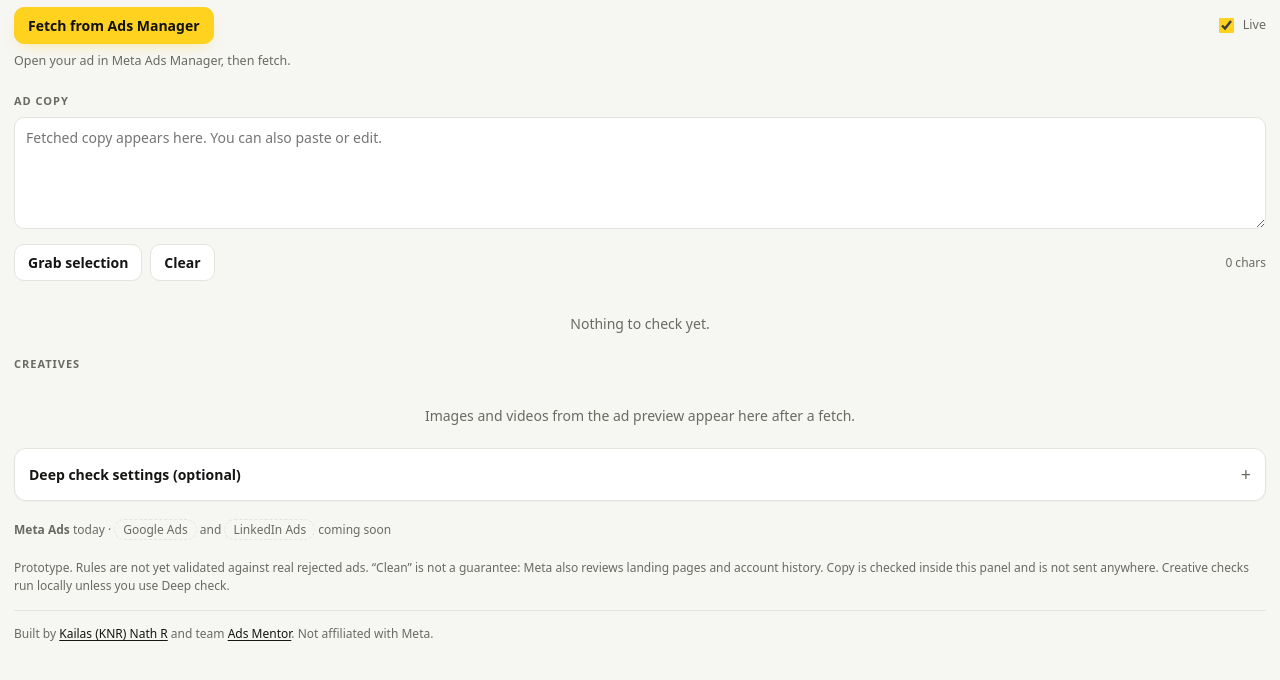
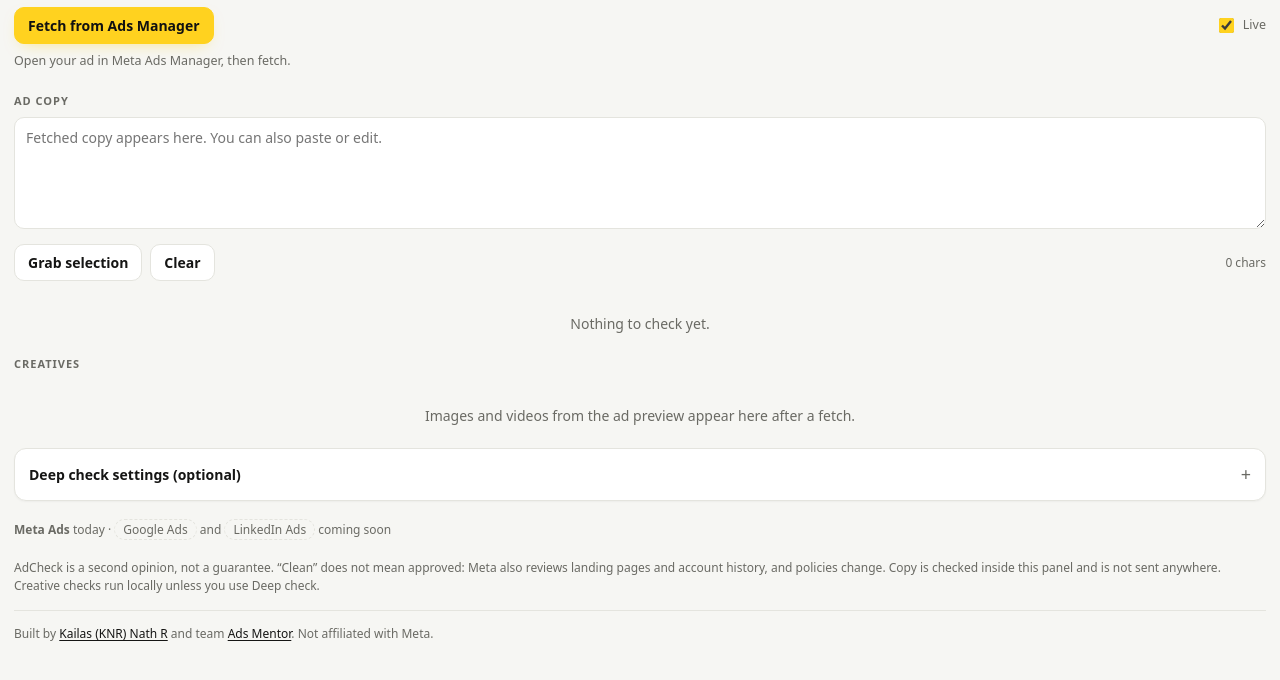
Before and after one commit to iam-knr/adsmentor-adcheck, a browser extension: page extension/sidepanel.html in a window 1280 px wide. Shown: the part 68-748 px from the top of the page. Drawn offline with Linux system fonts and the light colour scheme.

Commit message:
Release v0.5.0: production wording

```diff
--- a/extension/sidepanel.html
+++ b/extension/sidepanel.html
@@ -52,7 +52,7 @@
   <p class="soon" aria-label="Roadmap"><b>Meta Ads</b> today · <span>Google Ads</span> and <span>LinkedIn Ads</span> coming soon</p>
 
   <p class="note">
-    Prototype. Rules are not yet validated against real rejected ads. “Clean” is not a guarantee: Meta also reviews landing pages and account history.
+    AdCheck is a second opinion, not a guarantee. “Clean” does not mean approved: Meta also reviews landing pages and account history, and policies change.
     Copy is checked inside this panel and is not sent anywhere. Creative checks run locally unless you use Deep check.
   </p>
   <footer class="credit">
```
Also changed, not shown: extension/manifest.json.
